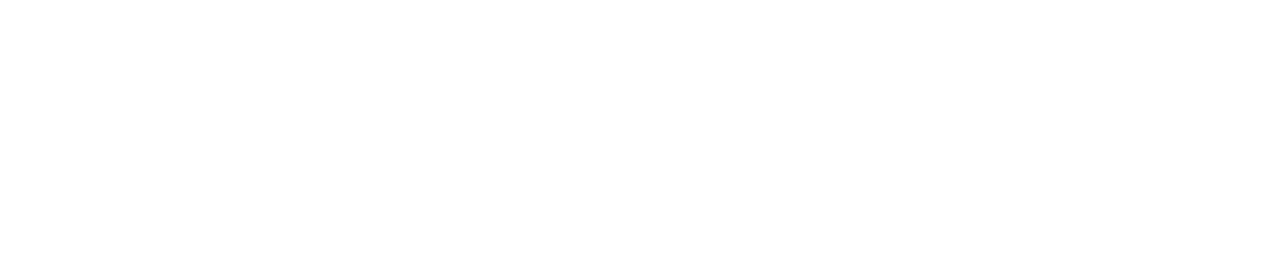
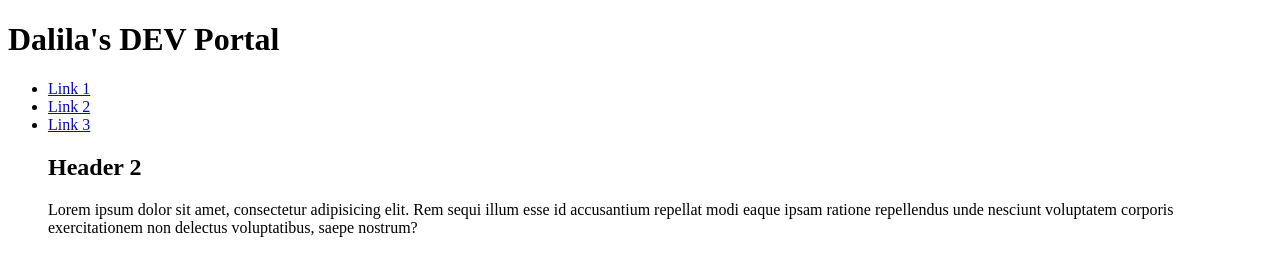
Before and after one commit to dkrouchkova/dev, a plain HTML site: page index.html in a window 1280 px wide. Drawn offline with Linux system fonts and the light colour scheme.

Commit message:
updated index page with emmet

```diff
--- a/index.html
+++ b/index.html
@@ -0,0 +1,22 @@
+<!DOCTYPE html>
+<html lang="en">
+<head>
+	<meta charset="UTF-8">
+	<title>Dev Portal</title>
+</head>
+<body>
+	<!-- header>h1{Dalila's DEV Portal}+^nav>ul>li*3>a[#]{Link $}^+h2{Header 2}+p>lorem -->
+	<header>
+		<h1>Dalila's DEV Portal</h1>
+	</header>
+	<nav>
+		<ul>
+			<li><a href="#">Link 1</a></li>
+			<li><a href="#">Link 2</a></li>
+			<li><a href="#">Link 3</a></li>
+			<h2>Header 2</h2>
+			<p>Lorem ipsum dolor sit amet, consectetur adipisicing elit. Rem sequi illum esse id accusantium repellat modi eaque ipsam ratione repellendus unde nesciunt voluptatem corporis exercitationem non delectus voluptatibus, saepe nostrum?</p>
+		</ul>
+	</nav>
+</body>
+</html>
```
Also changed, not shown: demmet-emmet.html (+1 -1 lines).
